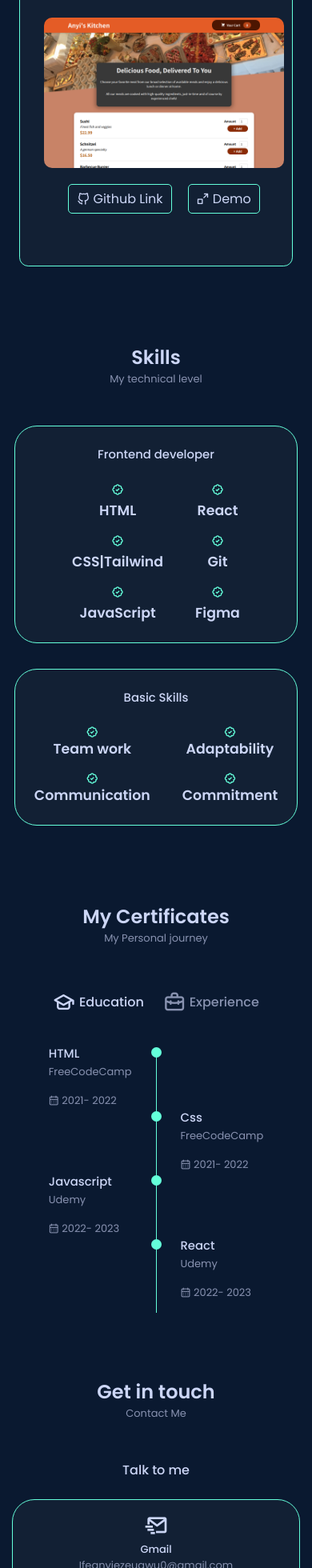
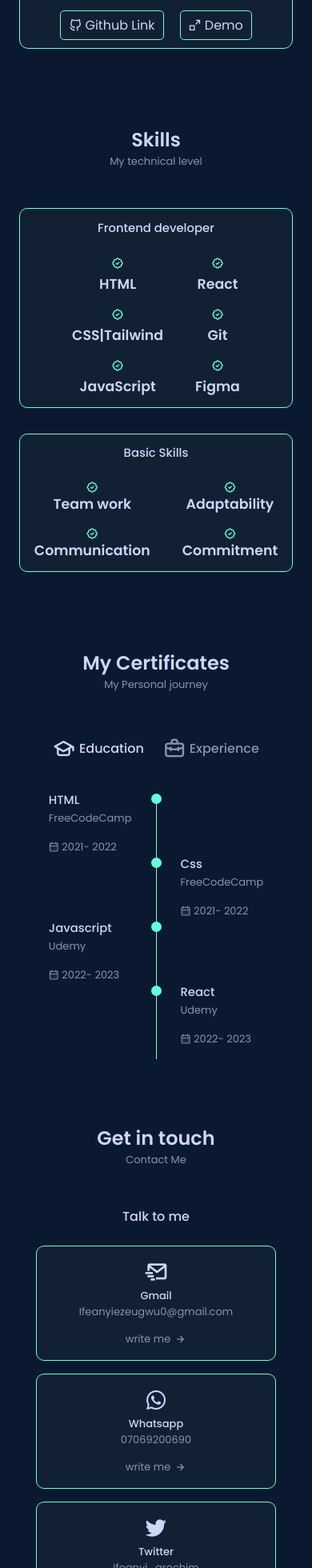
Before and after one commit to seanralph007/My-Frontend-Portfolio, a React (Create React App) app: page / in a window 390 px wide. Shown: the part 4258-6218 px from the top of the page at 80% size. Built offline with nearby package versions, Linux system fonts and the light colour scheme.

Commit message:
my portfolio commit

```diff
--- a/src/components/contact/Contact.css
+++ b/src/components/contact/Contact.css
@@ -23,7 +23,7 @@
   text-align: center;
   background-color: rgb(20 33 54 / 85%);
   border: 1px solid #64ffda;
-  border-radius: 1.75rem;
+  border-radius: 10px;
 }
 
 .contact-card-icon {
@@ -84,7 +84,7 @@
   background: none;
   color: var(--text-color);
   outline: none;
-  border-radius: 0.75rem;
+  border-radius: 10px;
   padding: 1.5rem;
   z-index: 1;
 }
@@ -130,16 +130,22 @@
 }
 
 @media screen and (max-width: 576px) {
-  .contact-info {
+  /* .contact-info {
     grid-template-columns: 1fr;
-  }
-
+  } */
 }
 
 /* small device */
 @media screen and (max-width: 350px) {
-  .contact-info {
+  /* .contact-info {
     grid-template-columns: 1fr;
+  } */
+  .contact__form-input {
+    /* margin: 15px; */
+    width: 80%;
   }
 
+  .contact__form-div {
+    margin-left: 20px;
+  }
 }
--- a/src/components/contact/Contact.jsx
+++ b/src/components/contact/Contact.jsx
@@ -121,7 +121,7 @@ const Contact = () => {
               ></textarea>
             </div>
 
-            <button className="button-flex-home">
+            <button id="button-flex-home" className="button-flex-home">
               <span className="button-flex-home-span"></span>
               Send Message
               <svg
--- a/src/components/home/Home.css
+++ b/src/components/home/Home.css
@@ -306,4 +306,8 @@
     width: 22px;
     height: 22px;
   }
+
+  #button-flex-home {
+    margin-left: 20px;
+  }
 }
--- a/src/components/projects/Project.css
+++ b/src/components/projects/Project.css
@@ -79,15 +79,10 @@
     justify-content: center;
   }
 
-  .work-flex-img {
+  /* .work-flex-img {
     width: 300px;
     height: 300px;
-  }
-
-  .work-flex-img::before {
-    width: 300px;
-    height: 300px;
-  }
+  } */
 }
 
 /* medium device */
@@ -111,31 +106,11 @@
 
 /* small device */
 @media screen and (max-width: 350px) {
-  .work-flex-img {
-    width: 290px;
-    height: 200px;
-  }
-
-  /* .work-flex-img::before {
-    width: 290px;
-    height: 200px;
-  } */
 }
 @media screen and (max-width: 280px) {
-  /* .work-flex-img {
-    width: 190px;
-    height: 100px;
-    padding-right: 20px;
-  } */
-
   .work-project-text {
     text-align: center;
     font-size: 10px;
     padding: 20px;
   }
-
-  /* .work-flex-img::before {
-    width: 290px;
-    height: 200px;
-  } */
 }
--- a/src/components/skills/Skills.css
+++ b/src/components/skills/Skills.css
@@ -8,7 +8,7 @@
   background-color: rgb(20 33 54 / 85%);
   border: 1px solid #64ffda;
   padding: 2rem 4rem;
-  border-radius: 1.75rem;
+  border-radius: 10px;
 }
 
 .skills-title {
@@ -78,7 +78,7 @@
   }
 
   .skills-content {
-    padding: 1.5rem;
+    padding: 0.8rem;
   }
 
   /* .slider img {
```
